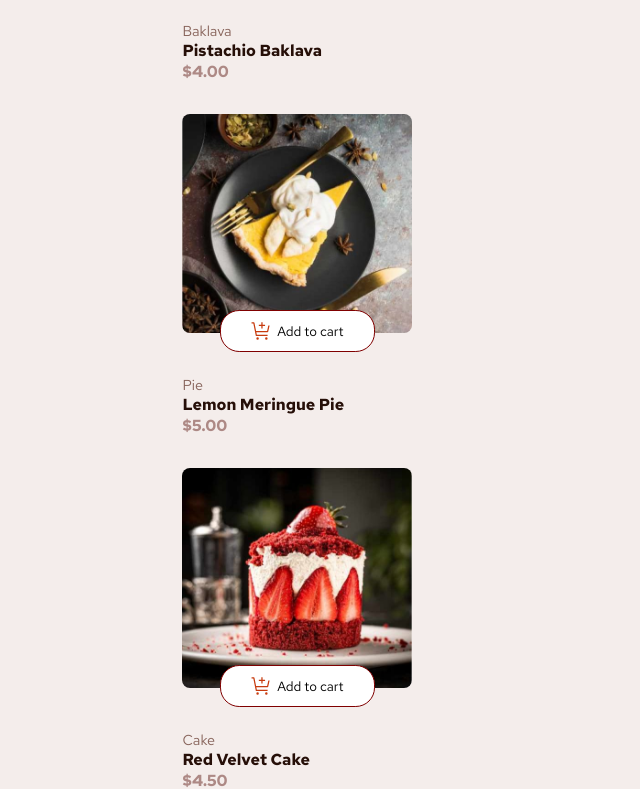
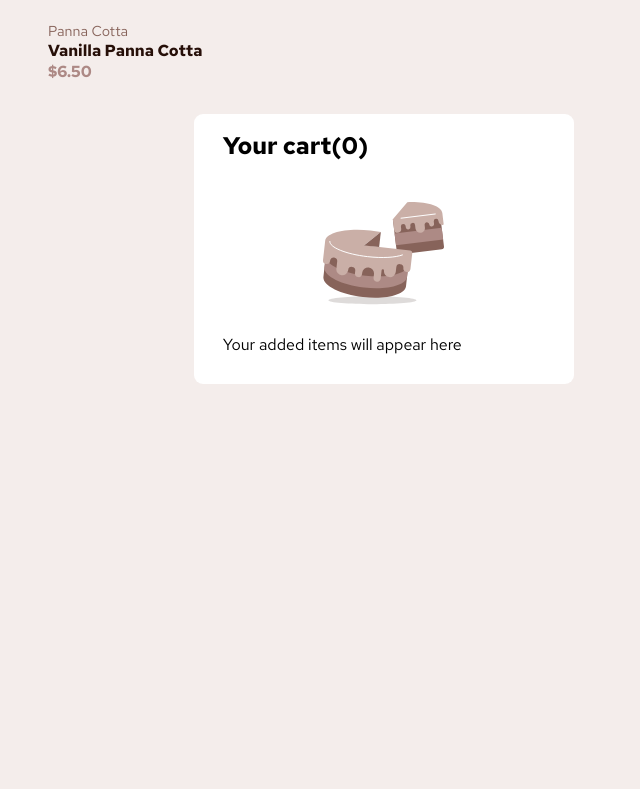
Before and after one commit to bleyyannick/FM_product-list-with-cart_NgVersion, an Angular app: page / in a window 768 px wide. Shown: the part 1776-2565 px from the top of the page, without its empty margins (0-640 px from the left). After the commit the page ends 2208 px from the top, so only its background shows below. Built offline with nearby package versions, Linux system fonts and the light colour scheme.

Commit message:
feat: finish styling for mobile devices

```diff
--- a/src/app/app.component.css
+++ b/src/app/app.component.css
@@ -28,3 +28,26 @@ aside {
     margin-left: 2rem;
     min-width: 330px;
 }
+
+@media (max-width: 1024px) and (min-width: 480px) {
+    main {
+        width: 100%;
+    }
+    aside {
+        width: 100%;
+        margin:0;
+        min-width: 0;
+    }
+}
+
+
+@media (max-width: 375px) {
+    main {
+        width: 100%;
+    }
+    aside {
+        width: 100%;
+        margin:0;
+        min-width: 0;
+    }
+}
--- a/src/app/cart/cart.component.css
+++ b/src/app/cart/cart.component.css
@@ -56,3 +56,12 @@
 .cart-order button:hover {
     cursor: pointer;
 }
+
+
+@media (max-width: 375px) {
+    .cart {
+        padding: 1rem;
+        width: 100%;
+        margin: 0;
+    }
+}
--- a/src/app/product/product-item/product-item.component.css
+++ b/src/app/product/product-item/product-item.component.css
@@ -70,3 +70,9 @@ img:hover {
     color: hsl(7, 20%, 60%);
     font-weight: 700;
 }
+
+@media (max-width: 375px) {
+    .product-item {
+        width: 100%;
+    }
+}
--- a/src/app/product/product-list/product-list.component.css
+++ b/src/app/product/product-list/product-list.component.css
@@ -3,3 +3,7 @@
     flex-wrap: wrap;
     justify-content: space-between;
 }
+
+@media (max-width: 375px) {
+
+}
--- a/src/styles.css
+++ b/src/styles.css
@@ -13,3 +13,11 @@ html, body {
 body {
   padding: 3rem;
 }
+
+
+
+  @media (max-width: 375px) {
+    body {
+      padding: 1.2rem;
+    }
+  }
```
